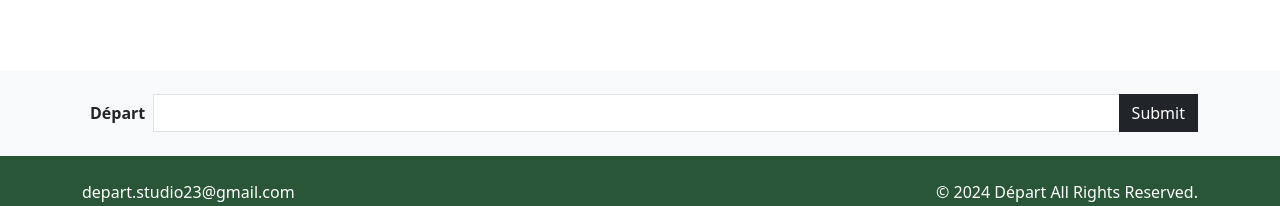
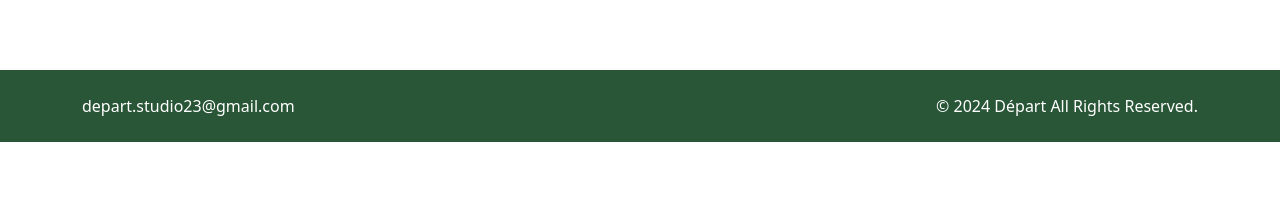
Before and after one commit to loveanj102/pb-shop, a React (Create React App) app: page / in a window 1280 px wide. Shown: the part 1980-2186 px from the top of the page. After the commit the page ends 2122 px from the top, so only its background shows below. Built offline with nearby package versions, Linux system fonts and the light colour scheme; no server answers.

Commit message:
Update Home.js

```diff
--- a/src/pages/front/Home.js
+++ b/src/pages/front/Home.js
@@ -106,7 +106,7 @@ export default function Home() {
                 </div>
             </div>
         </div>
-        <div className="bg-light py-4">
+        {/* <div className="bg-light py-4">
             <div className="container">
                 <div className="d-flex flex-column flex-md-row justify-content-between align-items-md-center align-items-start">
                     <p className="mb-0 fw-bold px-2">Départ</p>
@@ -119,8 +119,8 @@ export default function Home() {
                         </div>
                     </div>
                 </div>
-            </div>
-        </div>
+            </div> */}
+        {/* </div> */}
 
 
     </>)
```
